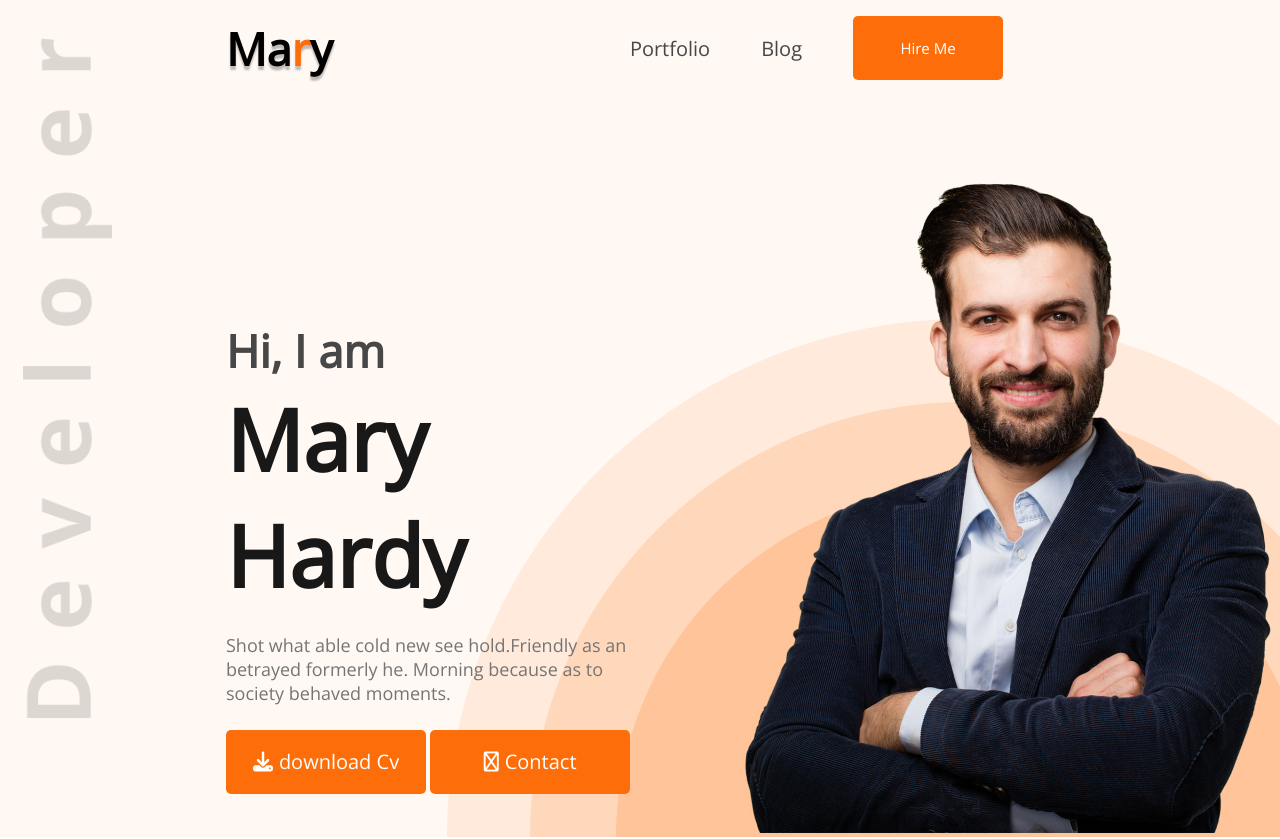
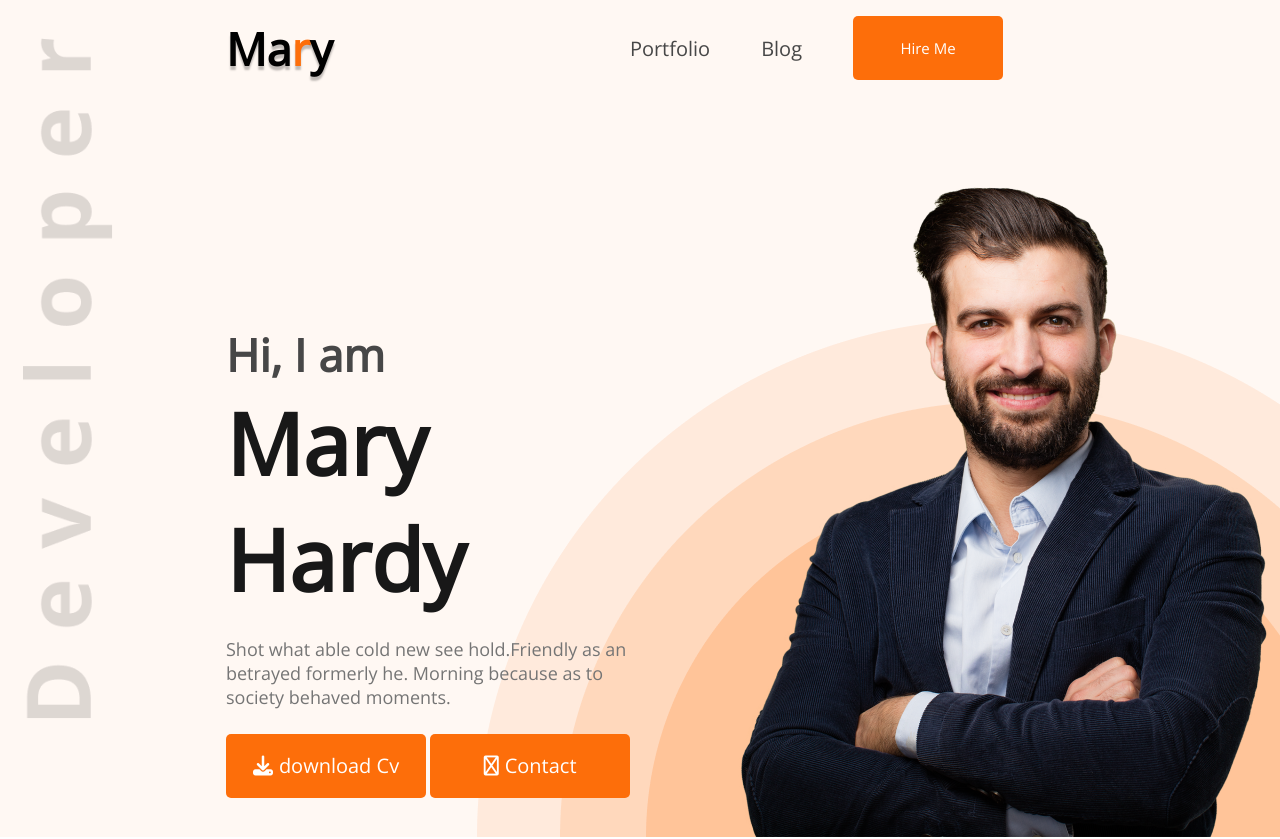
Before and after one commit to Crosshairs532/project_1_portfolio, a plain HTML site: page index.html in a window 1280 px wide. Shown: the top 839 px of the page. Drawn offline with nearby package versions, Linux system fonts and the light colour scheme.

Commit message:
alln updated

```diff
--- a/style.css
+++ b/style.css
@@ -8,7 +8,8 @@ header {
     /* border: 2px solid rgb(0, 0, 0); */
     height: 837px;
     background-image: url("portfolio-resources-main/images/header_bg.png");
-    background-position: bottom right;
+    background-position: bottom right -30px;
+    background-position-y: bottom -10px;
     background-repeat: no-repeat;
     background-color: #FFF8F3;
 }
@@ -18,9 +19,18 @@ nav {
     background-repeat: no-repeat;
     background-size: 90px;
     background-position: 23px 38px;
+    /* background-position-y: bottom; */
 
 
 }
+
+/* .main-pic {
+    width: 584px;
+    height: 676px;
+    background-image: url('portfolio-resources-main/images/hardy.png');
+    background-position-y: bottom -20000px;
+    background-repeat: no-repeat;
+} */
 
 .nav-container {
     margin: 0px 226px 0px 226px;
@@ -127,7 +137,7 @@ img {
     /* background-image: url("portfolio-resources-main/images/header_bg.png"); */
     width: 584px;
     height: 676px;
-
+    padding: 4px;
 
 
 }
@@ -302,7 +312,6 @@ footer {
 
 .half {
 
-
     width: 50%;
 }
 
```
